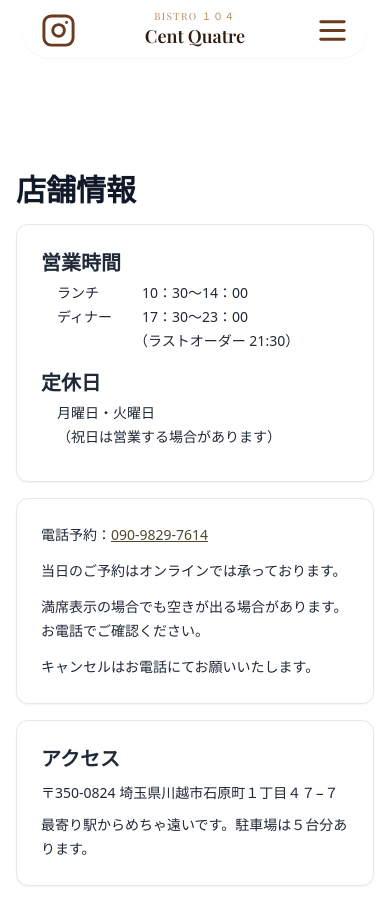
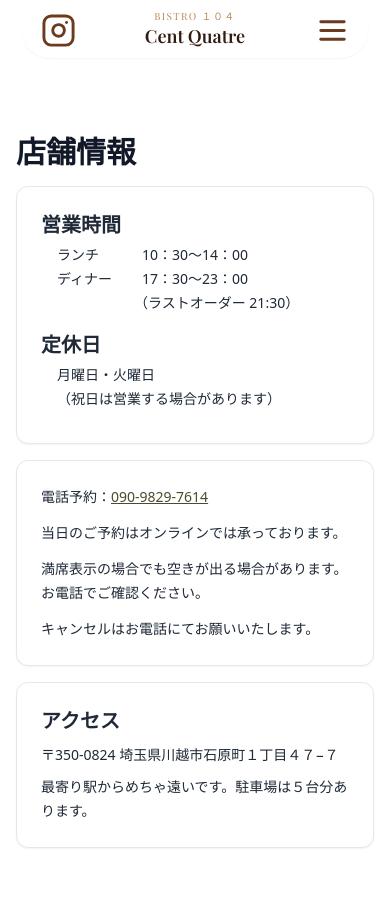
Before and after one commit to miyamibu/french-restaurant-site, a Next.js app in the folder bistro-reservation/: page /access in a window 390 px wide. Shown: the top 924 px of the page. Built offline with nearby package versions, Linux system fonts and the light colour scheme.

Commit message:
Tighten mobile page top spacing

```diff
--- a/bistro-reservation/src/app/access/page.tsx
+++ b/bistro-reservation/src/app/access/page.tsx
@@ -1,7 +1,7 @@
 import { CONTACT_PHONE_DISPLAY, CONTACT_TEL_LINK } from "@/lib/contact";
 
 export default function InfoPage() {
-  const infoSpacing = { topMobile: "114px", topDesktop: "90px", bottom: "80px" };
+  const infoSpacing = { topMobile: "76px", topDesktop: "90px", bottom: "80px" };
 
   return (
     <div
--- a/bistro-reservation/src/app/booking/page.tsx
+++ b/bistro-reservation/src/app/booking/page.tsx
@@ -21,7 +21,7 @@ function getFirstParam(value: string | string[] | undefined) {
 export default async function ReservePage({ searchParams }: { searchParams?: SearchParams }) {
   const resolvedSearchParams = (await searchParams) ?? {};
   const defaultDate = formatJst(addDays(todayJst(), 1));
-  const reservePageSpacing = { topMobile: 166, topDesktop: 150 }; // 上余白の微調整(px)
+  const reservePageSpacing = { topMobile: 128, topDesktop: 150 }; // 上余白の微調整(px)
   const isAgentMode = getFirstParam(resolvedSearchParams.mode) === "agent";
 
   return (
--- a/bistro-reservation/src/app/picture/page.tsx
+++ b/bistro-reservation/src/app/picture/page.tsx
@@ -19,7 +19,7 @@ const headingFont = Tangerine({
 const menuHeadingSize = { base: 32, md: 60 };
 
 export default async function PhotosPage() {
-  const photosTopPaddingMobile = "108px";
+  const photosTopPaddingMobile = "70px";
   const photosTopPaddingDesktop = "124px";
   const canQueryDatabase = /^(postgres|postgresql):\/\//.test(process.env.DATABASE_URL ?? "");
   const photos = canQueryDatabase
```
